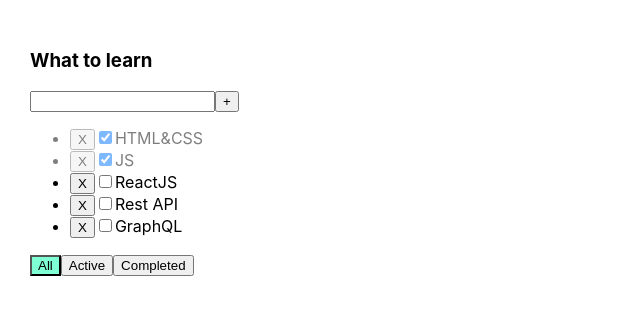
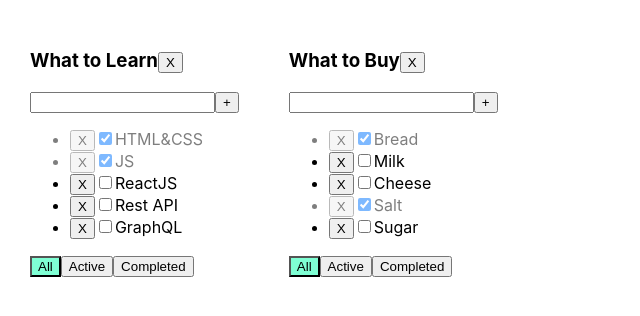
Before and after one commit to BrilAlex/todo-list, a React (Create React App) app: page / in a window 1280 px wide. Shown: the top 316 px of the page, without its empty margins (0-640 px from the left). Built offline with nearby package versions, Linux system fonts and the light colour scheme.

Commit message:
Lesson 05 Many Todolists done

```diff
--- a/src/App.tsx
+++ b/src/App.tsx
@@ -1,65 +1,113 @@
 import React, {useState} from 'react';
 import './App.css';
-import {ToDoList} from "./components/ToDoList";
+import {TodoList} from "./components/ToDoList/TodoList";
 import {v1} from "uuid";
+
+export type FilterValueType = "all" | "active" | "completed";
 
 export type TaskType = {
   id: string
   title: string
   isDone: boolean
+};
+
+type TasksType = {
+  [todoList_ID: string]: Array<TaskType>
 }
 
-export type FilterValueType = "all" | "active" | "completed";
+type TodoListType = {
+  id: string
+  title: string
+  filter: FilterValueType
+};
 
 function App() {
-  const [tasks, setTasks] = useState<Array<TaskType>>([
+  const todoList_ID1 = v1();
+  const todoList_ID2 = v1();
+
+  const [todoLists, setTodoLists] = useState<TodoListType[]>([
+    {id: todoList_ID1, title: "What to Learn", filter: "all"},
+    {id: todoList_ID2, title: "What to Buy", filter: "all"},
+  ]);
+
+  const [tasks, setTasks] = useState<TasksType>({
+    [todoList_ID1]: [
       {id: v1(), title: "HTML&CSS", isDone: true},
       {id: v1(), title: "JS", isDone: true},
       {id: v1(), title: "ReactJS", isDone: false},
       {id: v1(), title: "Rest API", isDone: false},
       {id: v1(), title: "GraphQL", isDone: false},
-  ]);
-  const [filter, setFilter] = useState<FilterValueType>("all");
+    ],
+    [todoList_ID2]: [
+      {id: v1(), title: "Bread", isDone: true},
+      {id: v1(), title: "Milk", isDone: false},
+      {id: v1(), title: "Cheese", isDone: false},
+      {id: v1(), title: "Salt", isDone: true},
+      {id: v1(), title: "Sugar", isDone: false},
+    ],
+  });
 
-  const addTask = (title: string) => {
-    setTasks([{id: v1(), title, isDone: false}, ...tasks]);
+  const addTask = (todoList_ID: string, title: string) => {
+    const newTask: TaskType = {id: v1(), title, isDone: false};
+    tasks[todoList_ID] = [newTask, ...tasks[todoList_ID]];
+    setTasks({...tasks});
   };
 
-  const changeTaskStatus = (task_ID: string, isDone: boolean) => {
-    let task = tasks.find(t => t.id === task_ID);
+  const changeTaskStatus = (todoList_ID: string, task_ID: string, isDone: boolean) => {
+    const task = tasks[todoList_ID].find(t => t.id === task_ID);
     if (task) {
       task.isDone = isDone;
-      setTasks([...tasks]);
+      setTasks({...tasks});
     }
   };
 
-  const removeTask = (task_ID: string) => {
-    setTasks(tasks.filter(t => t.id !== task_ID));
+  const removeTask = (todoList_ID: string, task_ID: string) => {
+    tasks[todoList_ID] = tasks[todoList_ID].filter(t => t.id !== task_ID);
+    setTasks({...tasks});
   };
 
-  const changeFilter = (filterValue: FilterValueType) => {
-    setFilter(filterValue);
+  const changeFilter = (todoList_ID: string, filterValue: FilterValueType) => {
+    setTodoLists(todoLists.map(tl => tl.id === todoList_ID ? {
+      ...tl,
+      filter: filterValue
+    } : tl));
   };
 
-  let filteredTasks = tasks;
-  if (filter === "active") {
-    filteredTasks = tasks.filter(t => !t.isDone);
+  const removeTodoList = (todoList_ID: string) => {
+    setTodoLists(todoLists.filter(tl => tl.id !== todoList_ID));
+
+    delete tasks[todoList_ID];
+    setTasks({...tasks});
+  };
+
+  return (
+    <div className="App">
+      {todoLists.map(tl => {
+        let tasksForTodoList = tasks[tl.id];
+
+        if (tl.filter === "active") {
+          tasksForTodoList = tasksForTodoList.filter(t => !t.isDone);
         }
-  if (filter === "completed") {
-    filteredTasks = tasks.filter(t => t.isDone);
+
+        if (tl.filter === "completed") {
+          tasksForTodoList = tasksForTodoList.filter(t => t.isDone);
         }
 
         return (
-    <div className="App">
-      <ToDoList
-        title={"What to learn"}
-        tasks={filteredTasks}
-        filter={filter}
+          <TodoList
+            key={tl.id}
+            id={tl.id}
+            title={tl.title}
+            tasks={tasksForTodoList}
+            filter={tl.filter}
             addTask={addTask}
             changeTaskStatus={changeTaskStatus}
             removeTask={removeTask}
             changeFilter={changeFilter}
+            removeTodoList={removeTodoList}
           />
+        );
+      })}
     </div>
   );
 }
--- a/src/components/ToDoList.tsx
+++ b/src/components/ToDoList/TodoList.tsx
@@ -1,25 +1,27 @@
 import React, {ChangeEvent, KeyboardEvent, useState} from "react";
-import {FilterValueType, TaskType} from "../App";
-import styles from "./ToDoList.module.css";
+import {FilterValueType, TaskType} from "../../App";
+import styles from "./TodoList.module.css";
 
-type ToDoListPropsType = {
+type TodoListPropsType = {
+  id: string
   title: string
   tasks: Array<TaskType>
   filter: FilterValueType
-  addTask: (title: string) => void
-  changeTaskStatus: (task_ID: string, isDone: boolean) => void
-  removeTask: (task_ID: string) => void
-  changeFilter: (filterValue: FilterValueType) => void
+  addTask: (todoList_ID: string, title: string) => void
+  changeTaskStatus: (todoList_ID: string, task_ID: string, isDone: boolean) => void
+  removeTask: (todoList_ID: string, task_ID: string) => void
+  changeFilter: (todoList_ID: string, filterValue: FilterValueType) => void
+  removeTodoList: (todoList_ID: string) => void
 };
 
-export const ToDoList = (props: ToDoListPropsType) => {
+export const TodoList = (props: TodoListPropsType) => {
   const [newTaskTitle, setNewTaskTitle] = useState("");
   const [error, setError] = useState<string | null>(null);
 
   const addTask = () => {
     const trimmedTitle = newTaskTitle.trim();
     if (trimmedTitle !== "") {
-      props.addTask(trimmedTitle);
+      props.addTask(props.id, trimmedTitle);
     } else {
       setError("Title is required");
     }
@@ -27,7 +29,7 @@ export const ToDoList = (props: ToDoListPropsType) => {
   };
 
   const changeFilterHandler = (filterValue: FilterValueType) => {
-    props.changeFilter(filterValue);
+    props.changeFilter(props.id, filterValue);
   };
 
   const onChangeHandler = (e: ChangeEvent<HTMLInputElement>) => {
@@ -39,9 +41,14 @@ export const ToDoList = (props: ToDoListPropsType) => {
     if (e.key === "Enter") addTask();
   };
 
+  const removeTodoList = () => props.removeTodoList(props.id);
+
   return (
     <div>
-      <h3>{props.title}</h3>
+      <h3>
+        {props.title}
+        <button onClick={removeTodoList}>X</button>
+      </h3>
       <div>
         <input
           value={newTaskTitle}
@@ -55,9 +62,9 @@ export const ToDoList = (props: ToDoListPropsType) => {
       <ul>
         {props.tasks.map((t) => {
           const changeStatusHandler = (e: ChangeEvent<HTMLInputElement>) => {
-            props.changeTaskStatus(t.id, e.currentTarget.checked);
+            props.changeTaskStatus(props.id, t.id, e.currentTarget.checked);
           };
-          const removeTaskHandler = () => props.removeTask(t.id);
+          const removeTaskHandler = () => props.removeTask(props.id, t.id);
 
           return (
             <li key={t.id} className={t.isDone ? styles.isDone : ""}>
```
Also changed, not shown: src/components/ToDoList/TodoList.module.css (renamed from src/components/ToDoList.module.css), 1 other file (tests, documents, lock files or other folders). Lines whose indentation alone changed are shown as unchanged.
